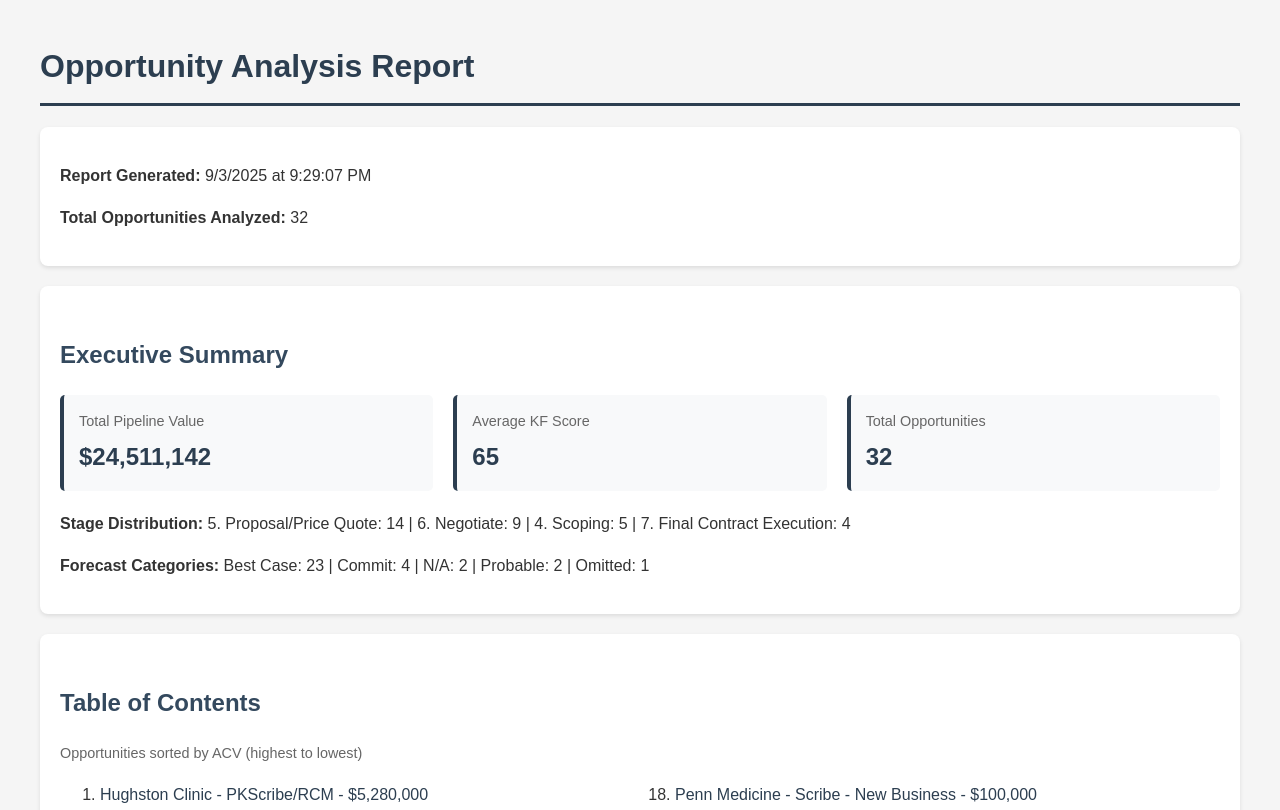
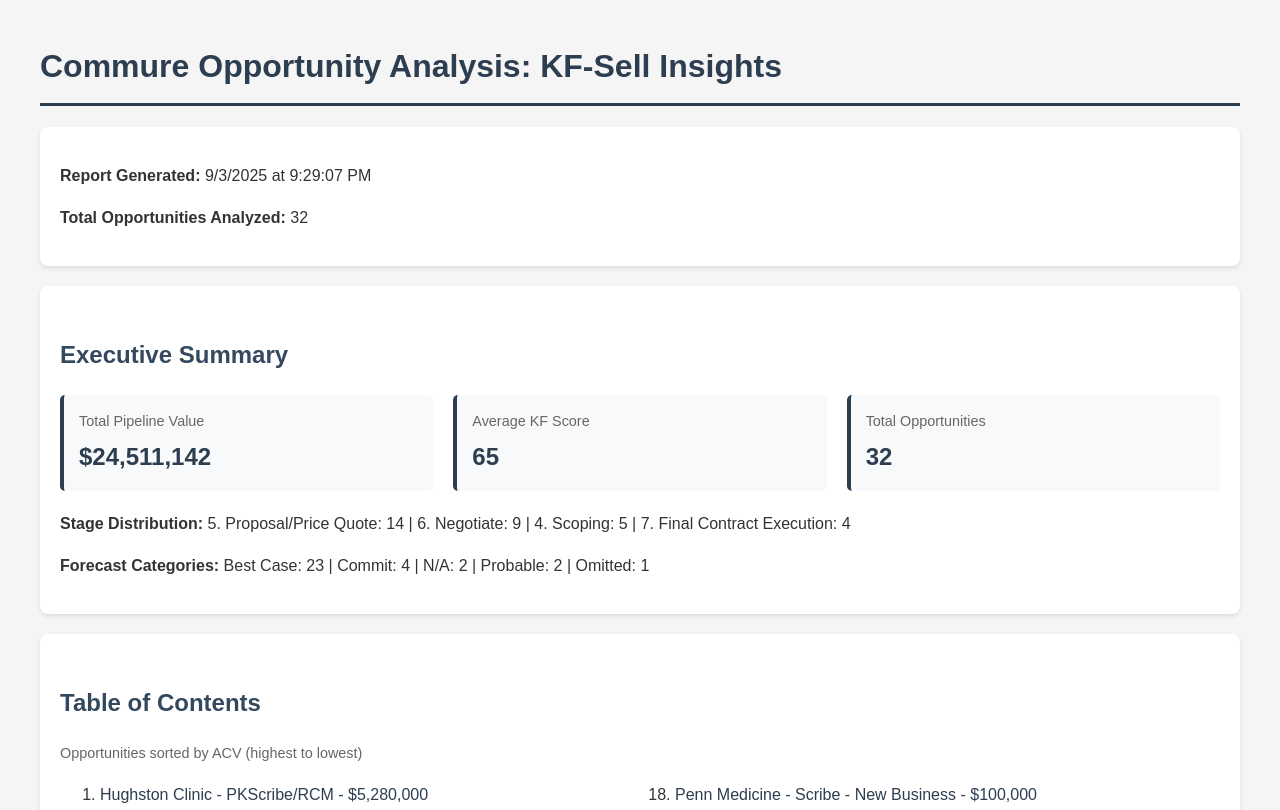
Before and after one commit to hennykz/KF-Sell, a plain HTML site: page index.html in a window 1280 px wide. Shown: the top 810 px of the page. Drawn offline with Linux system fonts and the light colour scheme.

Commit message:
Update index.html

```diff
--- a/index.html
+++ b/index.html
@@ -89,7 +89,7 @@
   </style>
 </head>
 <body>
-  <h1>Opportunity Analysis Report</h1>
+  <h1>Commure Opportunity Analysis: KF-Sell Insights</h1>
 
   <div class="summary">
     <p><strong>Report Generated:</strong> 9/3/2025 at 9:29:07 PM</p>
```
